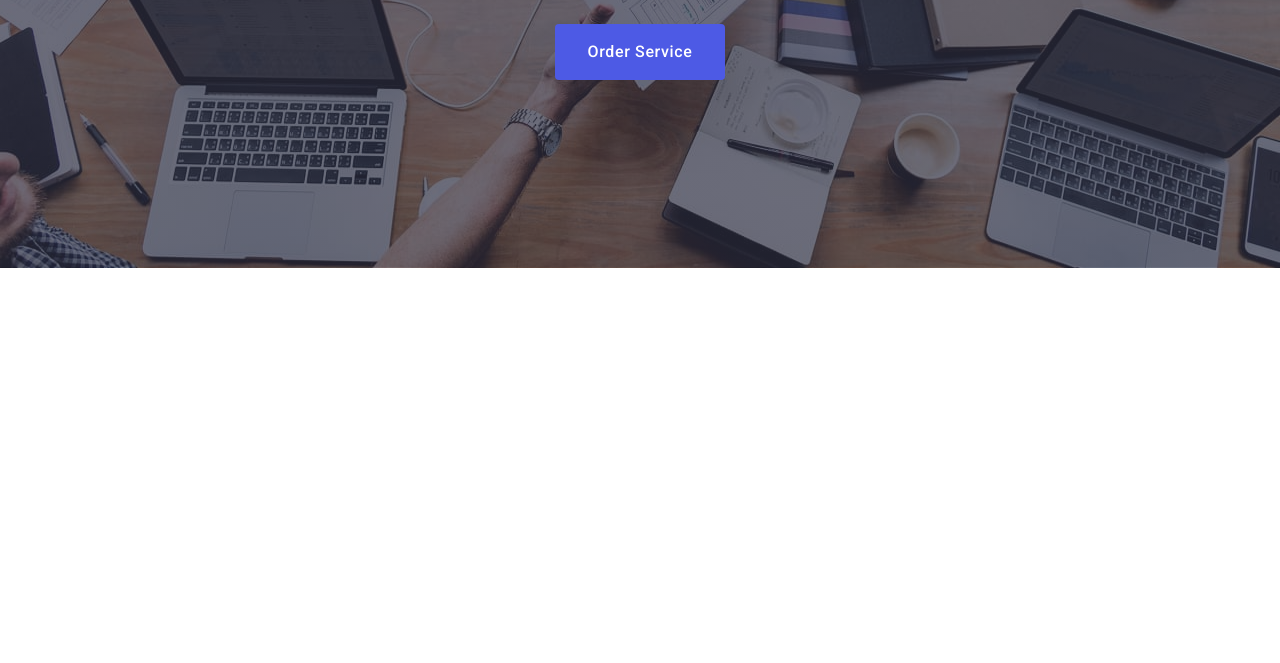
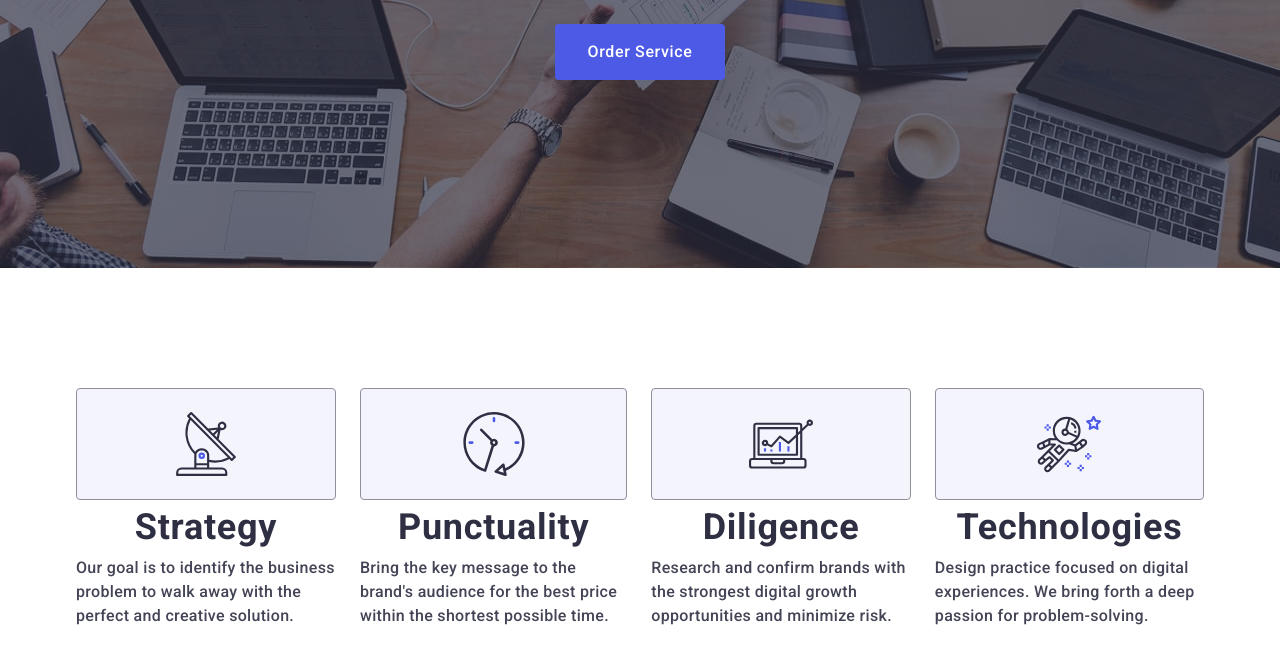
Before and after one commit to bozhenko-zakhar/goit-markup-hw-06, a plain HTML site: page index.html in a window 1280 px wide. Shown: the part 405-1068 px from the top of the page. Before the commit the page ends 800 px from the top, so only its background shows below. Drawn offline with nearby package versions, Linux system fonts and the light colour scheme.

Commit message:
Add adaptive design for benefits section

```diff
--- a/css/styles.css
+++ b/css/styles.css
@@ -33,7 +33,13 @@ button {
   ↓ Containers styles ↓ */
 
 .section {
-	padding: 120px 0;
+	padding: 96px 0;
+}
+
+@media (min-width: 1158px) {
+	.section {
+		padding: 120px 0;
+	}
 }
 
 .container {
@@ -375,6 +381,12 @@ button {
 	background-size: cover;
 }
 
+@media (max-width: 767px) and (min-resolution: 192dpi) {
+	.hero {
+		background-image: linear-gradient(rgba(46, 47, 66, 0.7), rgba(46, 47, 66, 0.7)), url("../images/img-phone-0@2x.jpg");
+	}
+}
+
 @media (min-width: 768px) {
 	.hero {
 		max-width: 768px;
@@ -384,12 +396,24 @@ button {
 	}
 }
 
+@media (min-width: 768px) and (min-resolution: 192dpi) {
+	.hero {
+		background-image: linear-gradient(rgba(46, 47, 66, 0.7), rgba(46, 47, 66, 0.7)), url("../images/img-tablet-0@2x.jpg");
+	}
+}
+
 @media (min-width: 1158px) {
 	.hero {
 		max-width: 1440px;
 		padding: 188px 0;
 
 		background-image: linear-gradient(rgba(46, 47, 66, 0.7), rgba(46, 47, 66, 0.7)), url("../images/img-desk-0.jpg");
+	}
+}
+
+@media (min-width: 1158px) and (min-resolution: 192dpi) {
+	.hero {
+		background-image: linear-gradient(rgba(46, 47, 66, 0.7), rgba(46, 47, 66, 0.7)), url("../images/img-desk-0@2x.jpg");
 	}
 }
 
@@ -433,3 +457,70 @@ button {
 	color: #fff;
 	background: #4d5ae5;
 }
+
+/* ↑ Hero section styles ↑
+————————————————————————————
+  ↓ Benefits section styles ↓ */
+
+.benefits {}
+
+.benefits-list {
+	display: flex;
+	flex-direction: column;
+	gap: 72px;
+}
+
+@media (min-width: 768px) and (max-width: 1157px) {
+	.benefits-list {
+		flex-flow: row wrap;
+		gap: 72px 24px;
+	}
+}
+
+@media (min-width: 1158px) {
+	.benefits-list {
+		flex-flow: row;
+		gap: 24px;
+	}
+}
+
+.benefits-item {}
+
+@media (min-width: 768px) and (max-width: 1157px)	 {
+	.benefits-item {
+		flex-basis: calc((100% - 24px) / 2);
+	}
+}
+
+.benefits-icon-container {
+	display: none;
+}
+
+@media (min-width: 1158px) {
+	.benefits-icon-container {
+		display: flex;
+		justify-content: center;
+		align-items: center;
+		height: 112px;
+		background-color: #F4F4FD;
+		border-radius: 4px;
+		border: 1px solid #8E8F99;
+		margin-bottom: 8px;
+	}
+}
+
+.benefits-subtitle {
+	margin-bottom: 8px;
+	font-weight: 700;
+	font-size: 36px;
+	line-height: 1.11;
+	letter-spacing: 0.02em;
+	text-align: center;
+	color: #2E2F42;
+}
+
+.benefits-desc {
+	font-weight: 500;
+	line-height: 1.5;
+	letter-spacing: 0.02em;
+}
--- a/index.html
+++ b/index.html
@@ -96,7 +96,7 @@
 				<button class="hero-button" type="button">Order Service</button>
 			</div>
 		</section>
-		<!-- <section class="section benefits">
+		<section class="section benefits">
 			<div class="container">
 				<h2 class="visually-hidden">Benefits</h2>
 				<ul class="benefits-list">
@@ -138,7 +138,7 @@
 					</li>
 				</ul>
 			</div>
-		</section> -->
+		</section>
 		<!-- <section class="section team">
 			<div class="container">
 				<h2 class="team-heading">Our Team</h2>
```
